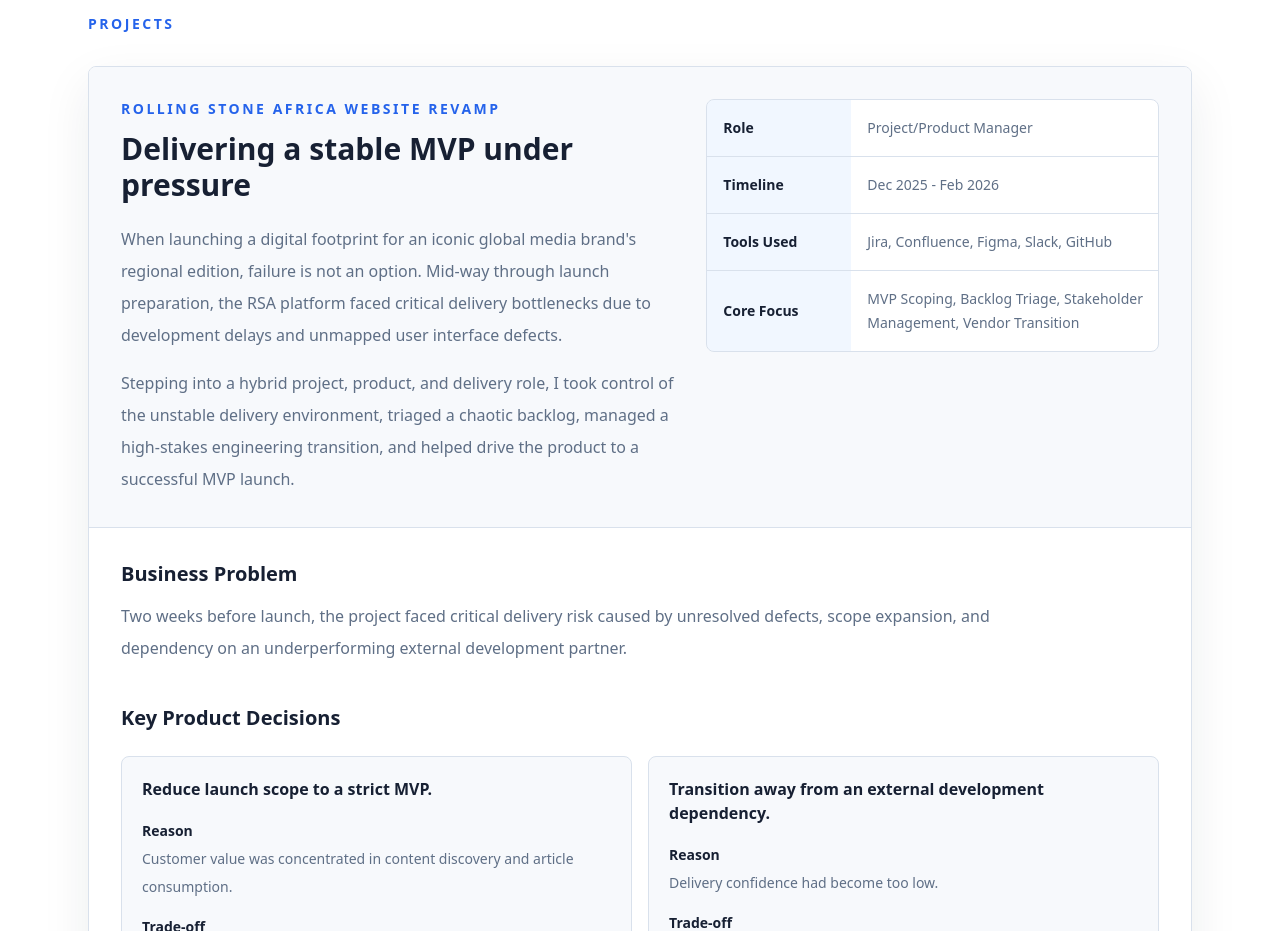
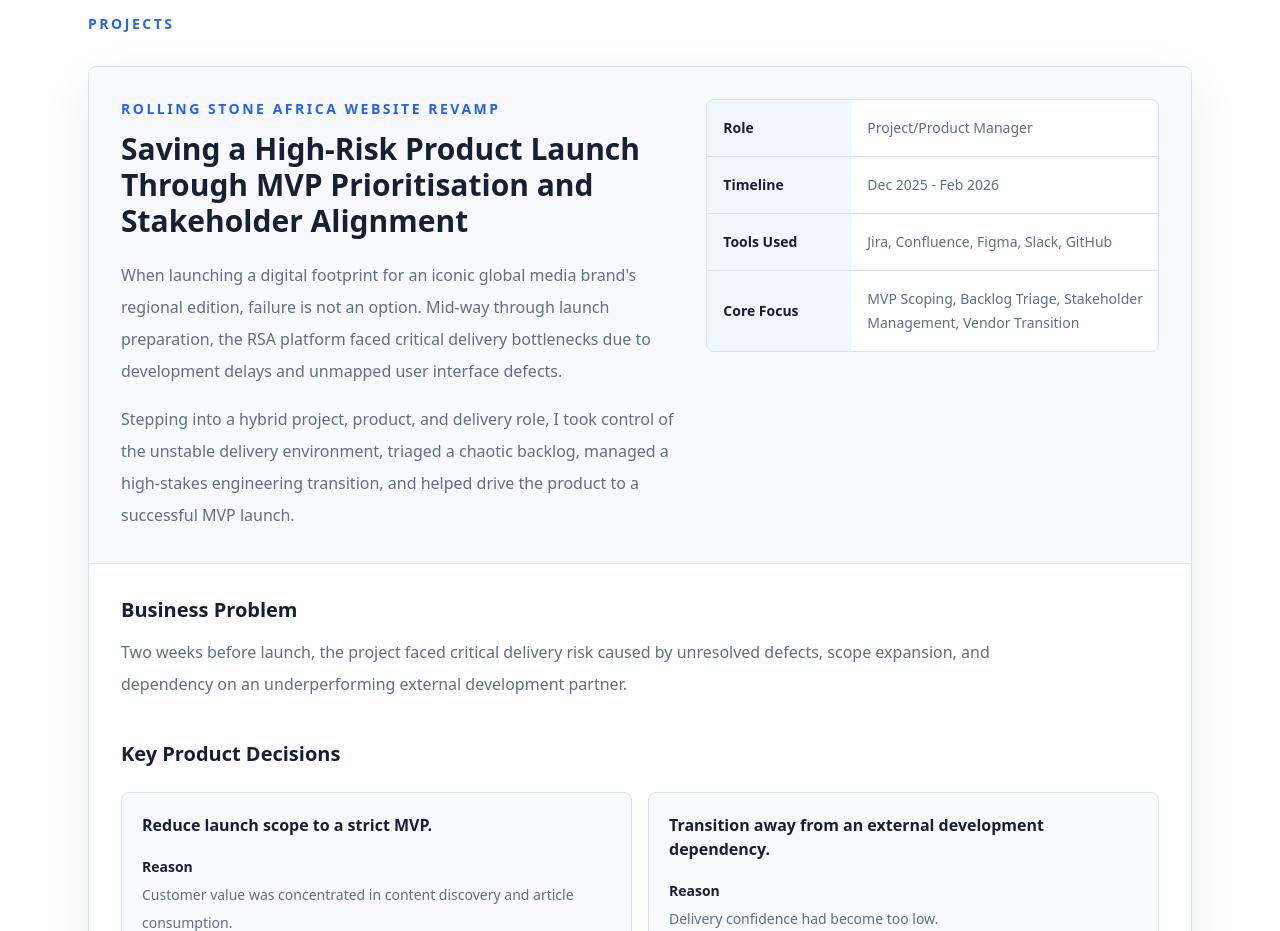
Before and after one commit to omololaalonge/Portfolio_Product-Manager, a Next.js app: page / in a window 1280 px wide. Shown: the part 1920-2851 px from the top of the page. Built offline with nearby package versions, Linux system fonts and the light colour scheme.

Commit message:
Update Rolling Stone case study title

```diff
--- a/components/Projects.tsx
+++ b/components/Projects.tsx
@@ -123,7 +123,7 @@
                   Rolling Stone Africa Website Revamp
                 </p>
                 <h3 className="mt-3 text-2xl font-semibold text-ink sm:text-3xl">
-                  Delivering a stable MVP under pressure
+                  Saving a High-Risk Product Launch Through MVP Prioritisation and Stakeholder Alignment
                 </h3>
                 <p className="mt-5 leading-8 text-muted">
                   When launching a digital footprint for an iconic global media
```
